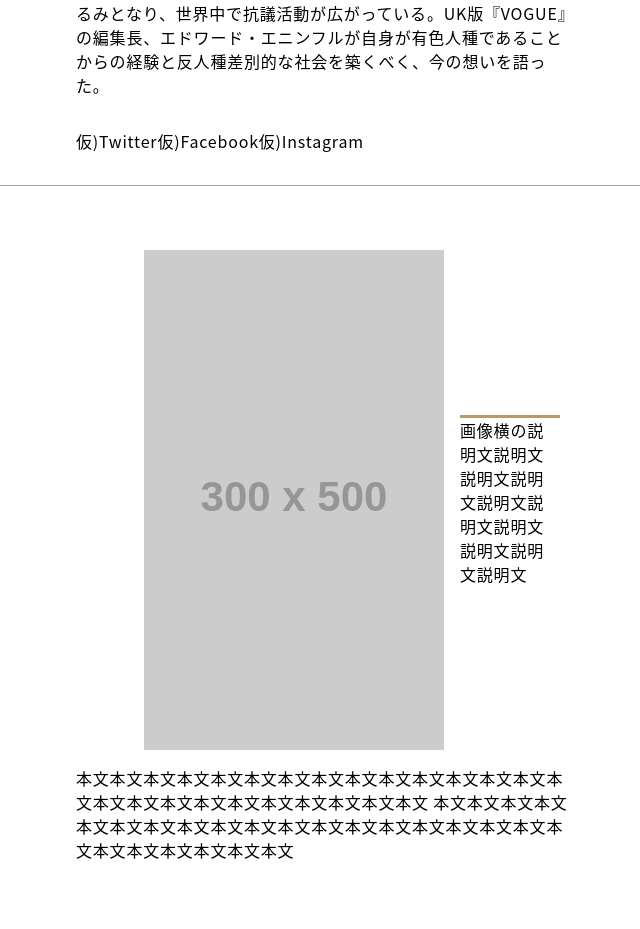
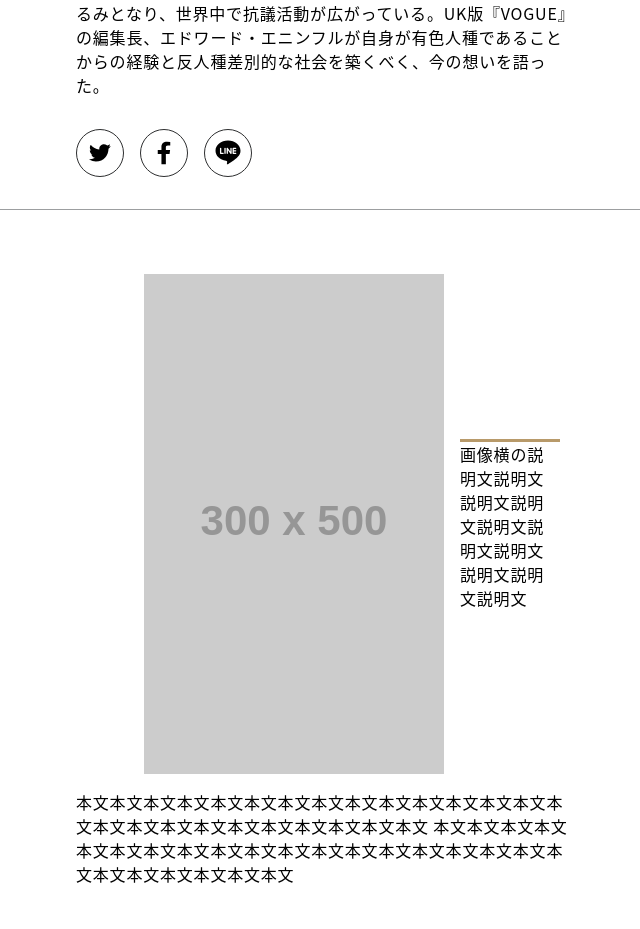
Before and after one commit to match8969/practice, a plain HTML site: page design/vogue/article.html in a window 1280 px wide. Shown: the part 1042-1971 px from the top of the page, without its empty margins (314-954 px from the left). Drawn offline with nearby package versions, Linux system fonts and the light colour scheme; placeholder pictures from the web are drawn by us.

Commit message:
Update sns item for article

```diff
--- a/design/vogue/article.css
+++ b/design/vogue/article.css
@@ -64,6 +64,38 @@ article > header {
 
 .article-header-sns-list {
     display: flex;
+}
+
+.article-header-sns-item {
+    width: 3em;
+    height: auto;
+}
+
+.article-header-sns-item > a {
+    display: flex;
+    justify-content: center;
+    align-items: center;
+
+    border: 1px solid rgb(45, 46, 47);
+    border-radius: 50%;
+}
+
+.article-header-sns-item > a:hover {
+    border-color: rgb(238, 0, 0);
+}
+
+.article-header-sns-item  > a > svg {
+    color: #000000;
+    width: 30px;
+}
+
+.article-header-sns-item > a > svg:hover {
+    color: rgb(238, 0, 0);
+}
+
+
+.article-header-sns-item:not(:last-child) {
+    margin-right: 1em;
 }
 
 .section-container {
--- a/design/vogue/article.html
+++ b/design/vogue/article.html
@@ -110,9 +110,22 @@
                             <p class="article-description">ジョージ・フロイド事件により黒人に対する根強い人種差別が明るみとなり、世界中で抗議活動が広がっている。UK版『VOGUE』の編集長、エドワード・エニンフルが自身が有色人種であることからの経験と反人種差別的な社会を築くべく、今の想いを語った。</p>
                             <div class="article-header-sns">
                                 <ul class="article-header-sns-list">
-                                    <li>仮)Twitter</li>
-                                    <li>仮)Facebook</li>
-                                    <li>仮)Instagram</li>
+                                    <li class="article-header-sns-item">
+                                        <a href="xxx" title="Twitterへ">
+                                            <svg fill="currentColor" focusable="false" height="46px" viewBox="0 0 24 24" style="transform:rotate(undefineddeg)" width="24" xmlns="http://www.w3.org/2000/svg"><title>Twitter</title><path d="M20.23 6.607c-.378.163-.77.292-1.173.386a3.56 3.56 0 0 0 .965-1.5c.054-.165-.129-.307-.28-.219a6.854 6.854 0 0 1-1.792.723.481.481 0 0 1-.426-.103A3.716 3.716 0 0 0 15.1 5c-.387 0-.777.059-1.161.175-1.188.36-2.105 1.318-2.393 2.499a3.733 3.733 0 0 0-.087 1.318.126.126 0 0 1-.033.1.137.137 0 0 1-.114.045A9.679 9.679 0 0 1 4.706 5.69a.194.194 0 0 0-.314.024 3.513 3.513 0 0 0-.497 1.8c0 .97.4 1.885 1.093 2.552a3.332 3.332 0 0 1-.836-.317c-.127-.068-.283.02-.285.162-.018 1.442.846 2.724 2.14 3.302a3.36 3.36 0 0 1-.695-.057c-.143-.026-.263.106-.218.241.42 1.282 1.55 2.226 2.901 2.44a6.878 6.878 0 0 1-3.788 1.124h-.424a.28.28 0 0 0-.274.207.281.281 0 0 0 .139.313 10.243 10.243 0 0 0 5.055 1.331c1.553 0 3.007-.3 4.32-.895a9.524 9.524 0 0 0 3.16-2.313 10.097 10.097 0 0 0 1.935-3.166 9.796 9.796 0 0 0 .658-3.465v-.055c0-.183.085-.356.233-.474a7.14 7.14 0 0 0 1.458-1.562c.106-.156-.062-.351-.237-.275"></path></svg>
+                                        </a>
+                                    </li>
+                                    <li class="article-header-sns-item">
+                                        <a href="xxx" title="Facebookへ">
+                                            <svg fill="currentColor" focusable="false" height="46px" viewBox="0 0 24 24" style="transform:rotate(undefineddeg)" width="24" xmlns="http://www.w3.org/2000/svg"><title>Facebook</title><path d="M13.49 21v-8.21h2.95l.44-3.2h-3.39V7.545c0-.926.276-1.557 1.697-1.557L17 5.988V3.126A25.971 25.971 0 0 0 14.359 3c-2.614 0-4.403 1.491-4.403 4.23v2.36H7v3.2h2.956V21h3.535z"></path></svg>
+                                        </a>
+                                    </li>
+
+                                    <li class="article-header-sns-item">
+                                        <a href="xxx" title="LINEへ">
+                                            <svg fill="currentColor" focusable="false" height="46px" viewBox="0 0 24 24" style="transform:rotate(undefineddeg)" width="24" xmlns="http://www.w3.org/2000/svg"><title>Line</title><path d="M18.137 9.742a.526.526 0 0 1 0 1.051h-1.462v.938h1.462a.525.525 0 1 1 0 1.049H16.15a.526.526 0 0 1-.522-.524V8.28c0-.287.235-.525.525-.525h1.988a.525.525 0 0 1-.003 1.05h-1.462v.938h1.462zm-3.212 2.514a.524.524 0 0 1-.526.522.515.515 0 0 1-.425-.208l-2.036-2.764v2.45a.525.525 0 0 1-1.047 0V8.28a.522.522 0 0 1 .52-.523c.162 0 .312.086.412.211l2.052 2.775V8.28c0-.287.235-.525.525-.525.287 0 .525.237.525.525v3.976zm-4.784 0a.527.527 0 0 1-.526.524.526.526 0 0 1-.523-.524V8.28c0-.287.236-.525.525-.525.289 0 .524.237.524.525v3.976zm-2.055.524H6.097a.528.528 0 0 1-.525-.524V8.28a.527.527 0 0 1 1.05 0v3.45h1.464a.525.525 0 0 1 0 1.05zM22 10.118C22 5.642 17.512 2 12 2 6.487 2 2 5.643 2 10.118c0 4.01 3.558 7.369 8.363 8.007.325.068.769.215.881.492.1.25.066.638.032.9l-.137.85c-.037.25-.2.988.874.537 1.076-.449 5.764-3.398 7.864-5.812C21.313 13.517 22 11.905 22 10.118z"></path></svg>
+                                        </a>
+                                    </li>
                                 </ul>
                             </div>
                         </div>
```
